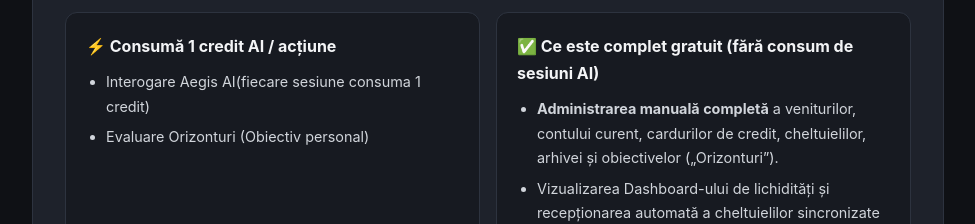
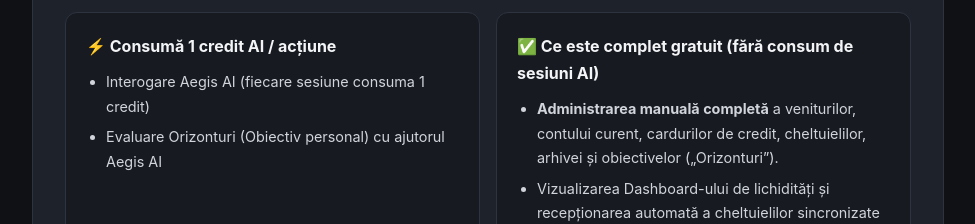
Before and after one commit to NodusShift/nodusshift.github.io, a plain HTML site: page plans.html in a window 1280 px wide. Shown: the part 2323-2547 px from the top of the page, without its empty margins (152-1127 px from the left). Drawn offline with Linux system fonts and the light colour scheme.

Commit message:
Update AI credit usage information in plans.html

```diff
--- a/plans.html
+++ b/plans.html
@@ -351,8 +351,8 @@
                 <div class="info-panel">
                     <h4>⚡ Consumă 1 credit AI / acțiune</h4>
                     <ul>
-                        <li>Interogare Aegis AI(fiecare sesiune consuma 1 credit)</li>
-                        <li>Evaluare Orizonturi (Obiectiv personal)</li>
+                        <li>Interogare Aegis AI (fiecare sesiune consuma 1 credit)</li>
+                        <li>Evaluare Orizonturi (Obiectiv personal) cu ajutorul Aegis AI</li>
                     </ul>
                 </div>
                 <div class="info-panel">
```
